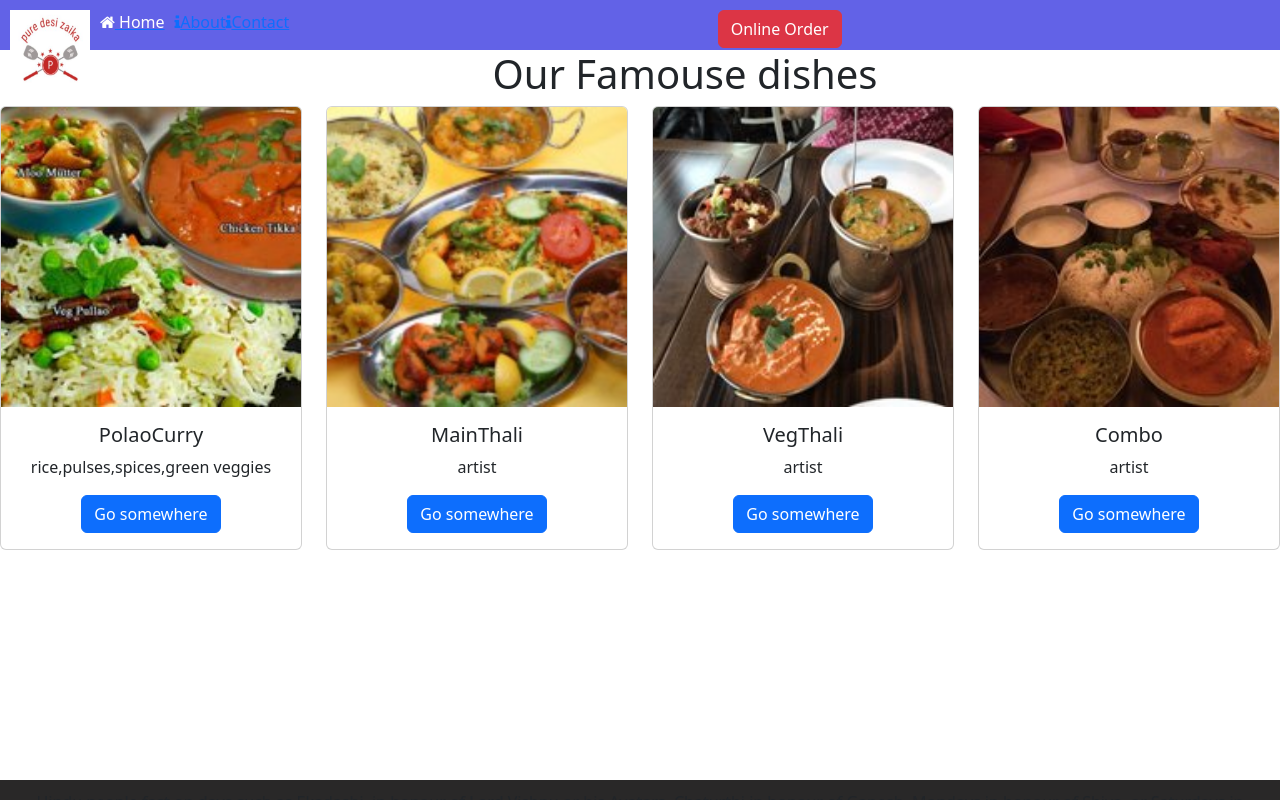
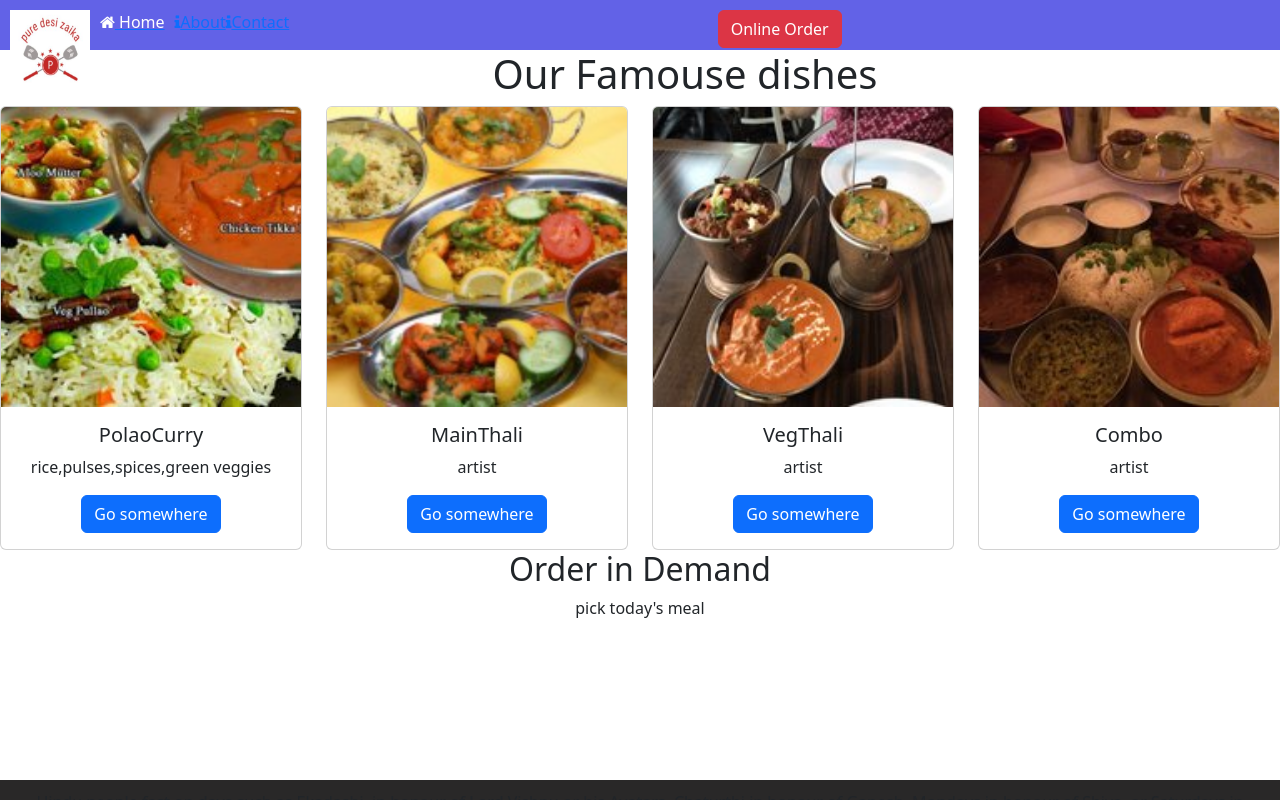
Before and after one commit to jayansh23/puredesizaika, a React (Create React App) app: page /contact in a window 1280 px wide. Built offline with nearby package versions, Linux system fonts and the light colour scheme.

Commit message:
changing lines in contact page

```diff
--- a/src/container/shared/Contact.jsx
+++ b/src/container/shared/Contact.jsx
@@ -43,6 +43,8 @@ const FamouseDishes = [
 
     )
     )}
+    <h2>Order in Demand</h2>
+    <p>pick today's meal</p>
 
     </div>
 
--- a/src/index.js
+++ b/src/index.js
@@ -19,7 +19,7 @@ root.render(
   </React.StrictMode>
 );
 
-// Added a new comment.
+
 // If you want to start measuring performance in your app, pass a function
 // to log results (for example: reportWebVitals(console.log))
 // or send to an analytics endpoint. Learn more: https://bit.ly/CRA-vitals
```
